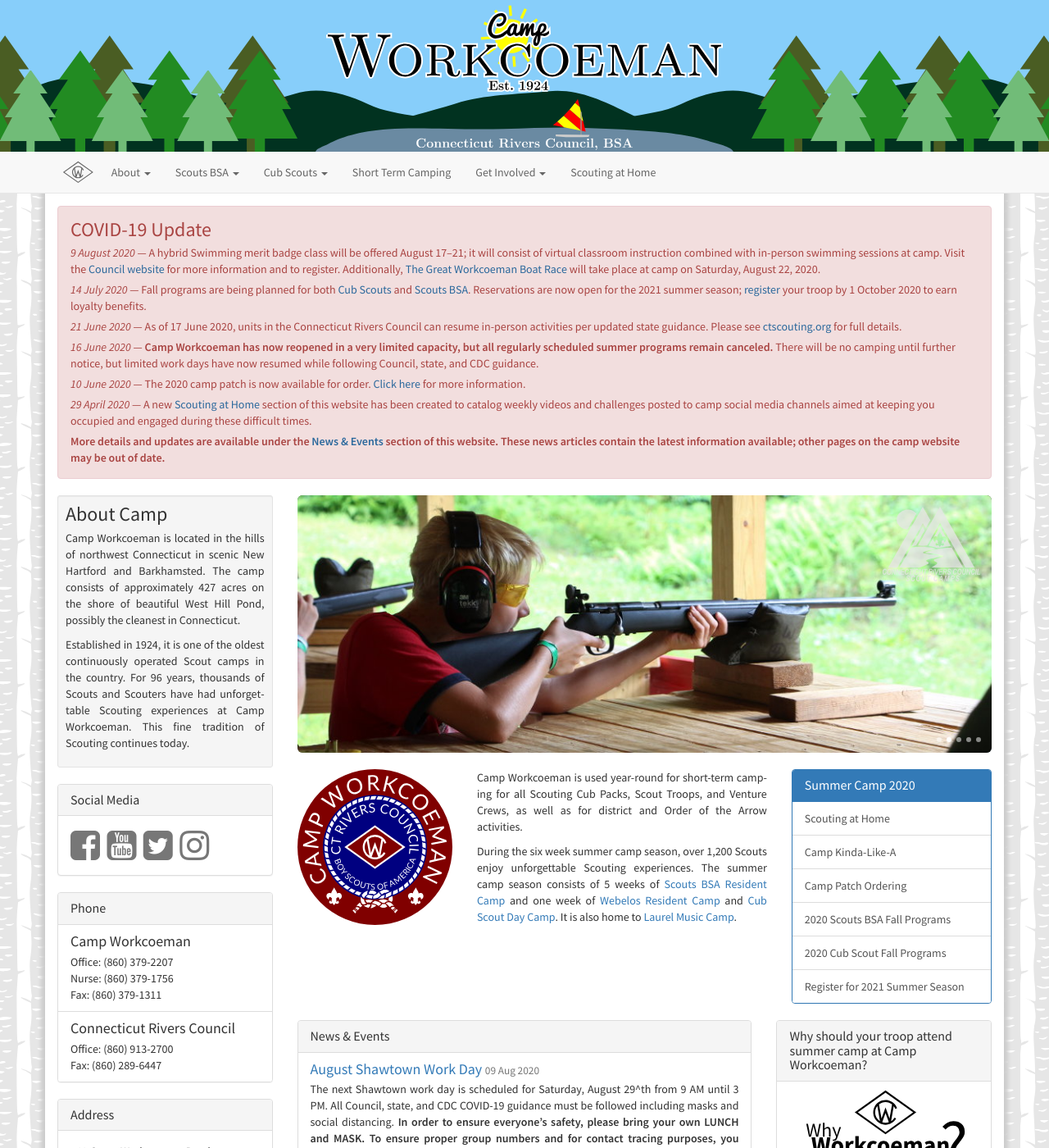
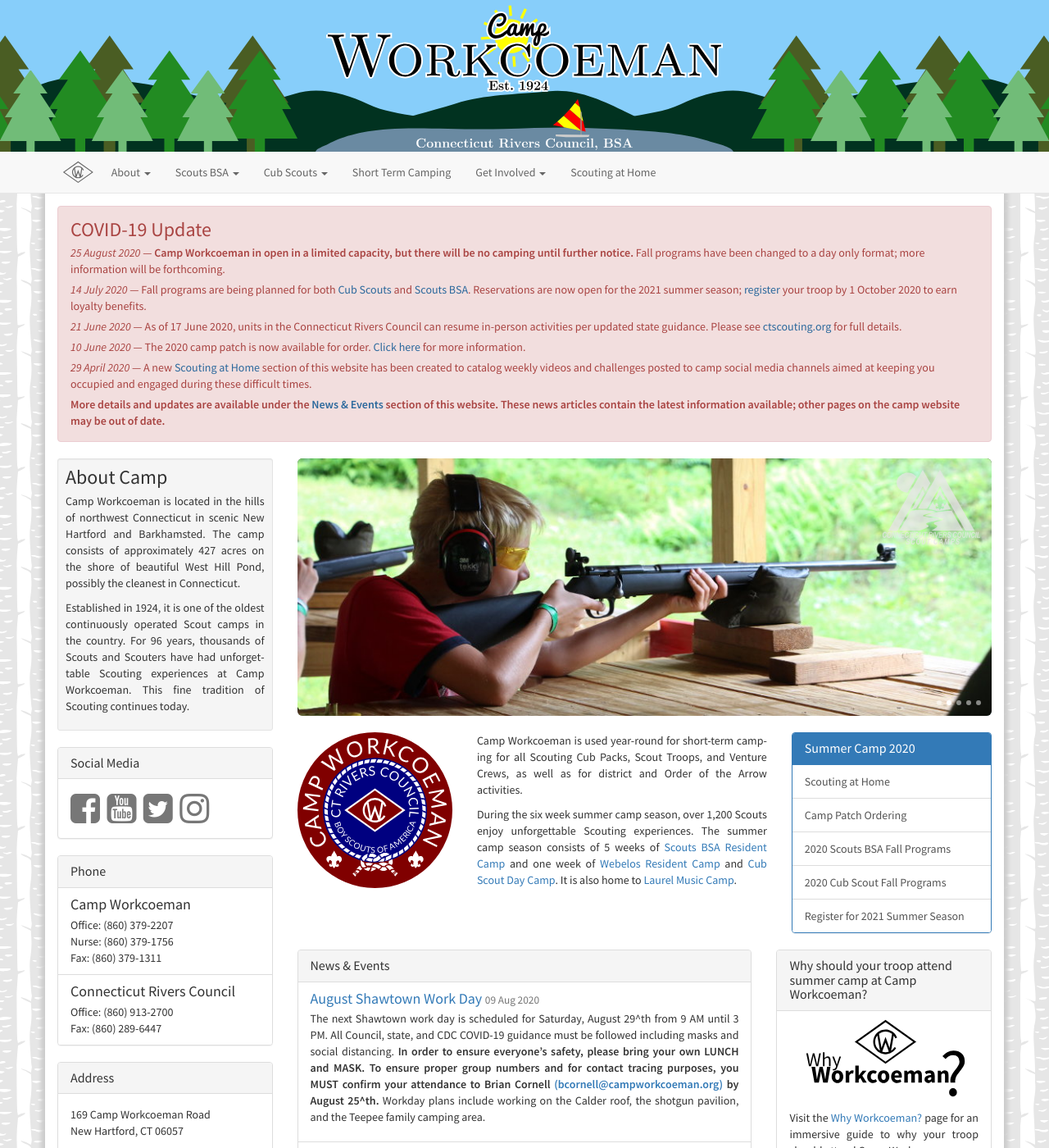
Before and after one commit to campworkcoeman/campworkcoeman.org, a Jekyll site: the page built from index.html, in a window 1280 px wide and 1400 px high. Shown: the whole window at 82% size. Built offline with Jekyll 4.4.1, drawn with Linux system fonts in a browser that asks for light colours; nearby versions of some CDN libraries; Markdown is read by kramdown in place of the engine named in the settings.

Commit message:
Update COVID announcement and Scouting at Home section.

```diff
--- a/_includes/announcement.html
+++ b/_includes/announcement.html
@@ -4,10 +4,9 @@
 <div id="announcement">
     <div class="alert alert-danger">
     <h3 class="list-group-item-heading">COVID-19 Update</h3>
-    <p><em>9 August 2020</em> &mdash; A hybrid Swimming merit badge class will be offered August 17&ndash;21; it will consist of virtual classroom instruction combined with in-person swimming sessions at camp. Visit the <a href="https://scoutingevent.com/066-swimmingweek2020">Council website</a> for more information and to register. Additionally, <a href="https://campworkcoeman.org/about/news/2020/07/27/regatta/">The Great Workcoeman Boat Race</a> will take place at camp on Saturday, August 22, 2020.</p>
+    <p><em>25 August 2020</em> &mdash; <b>Camp Workcoeman in open in a limited capacity, but there will be no camping until further notice.</b> Fall programs have been changed to a day only format; more information will be forthcoming.</p>
     <p><em>14 July 2020</em> &mdash; Fall programs are being planned for both <a href="https://campworkcoeman.org/cub-scouts/2020-fall-programs/">Cub Scouts</a> and <a href="https://campworkcoeman.org/scouts-bsa/2020-fall-programs/">Scouts BSA</a>. Reservations are now open for the 2021 summer season; <a href="https://campworkcoeman.org/2021/">register</a> your troop by 1 October 2020 to earn loyalty benefits.</p>
     <p><em>21 June 2020</em> &mdash; As of 17 June 2020, units in the Connecticut Rivers Council can resume in-person activities per updated state guidance. Please see <a href="https://ctscouting.org/covid-19-council-update/">ctscouting.org</a> for full details.</p>
-    <p><em>16 June 2020</em> &mdash; <b>Camp Workcoeman has now reopened in a very limited capacity, but all regularly scheduled summer programs remain canceled.</b> There will be no camping until further notice, but limited work days have now resumed while following Council, state, and CDC guidance.</p>
     <p><em>10 June 2020</em> &mdash; The 2020 camp patch is now available for order. <a href="https://campworkcoeman.org/about/news/2020/06/10/2020-camp-patch-available/">Click here</a> for more information.</p>
     <p><em>29 April 2020</em> &mdash; A new <a href="https://campworkcoeman.org/scouting-at-home/">Scouting at Home</a> section of this website has been created to catalog weekly videos and challenges posted to camp social media channels aimed at keeping you occupied and engaged during these difficult times.</p>
     <p><b>More details and updates are available under the <a href="https://campworkcoeman.org/about/news/">News & Events</a> section of this website. These news articles contain the latest information available; other pages on the camp website may be out of date.</b></p>
--- a/index.html
+++ b/index.html
@@ -49,9 +49,6 @@
             <div class="list-group">
               <a href="{{ site.url }}/scouting-at-home/" class="list-group-item">
                 Scouting at Home
-              </a>
-              <a href="https://ctscouting.org/virtual-summer-camp/" class="list-group-item">
-                Camp Kinda-Like-A
               </a>
               <a href="{{ site.url }}/about/news/2020/06/10/2020-camp-patch-available/" class="list-group-item">
                 Camp Patch Ordering
```
Also changed, not shown: _sahposts/2020-06-23-athletics-merit-badge.md (+9 -1 lines).
